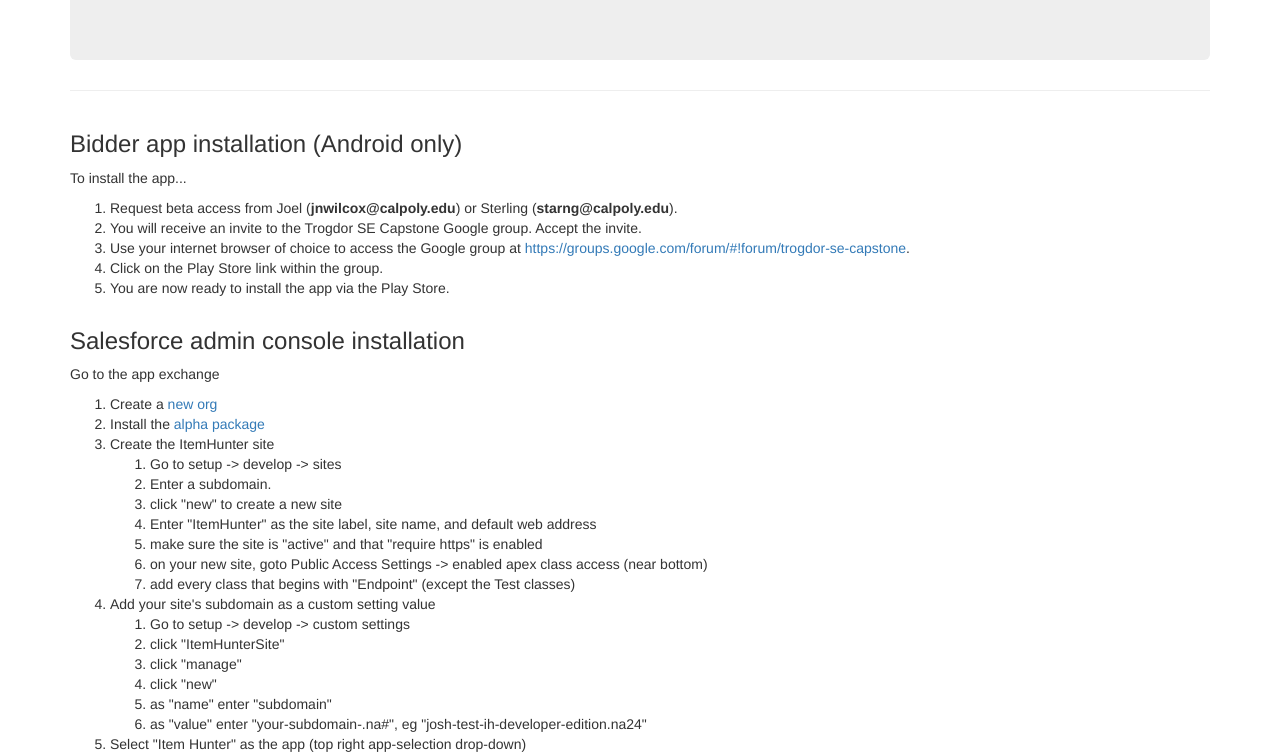
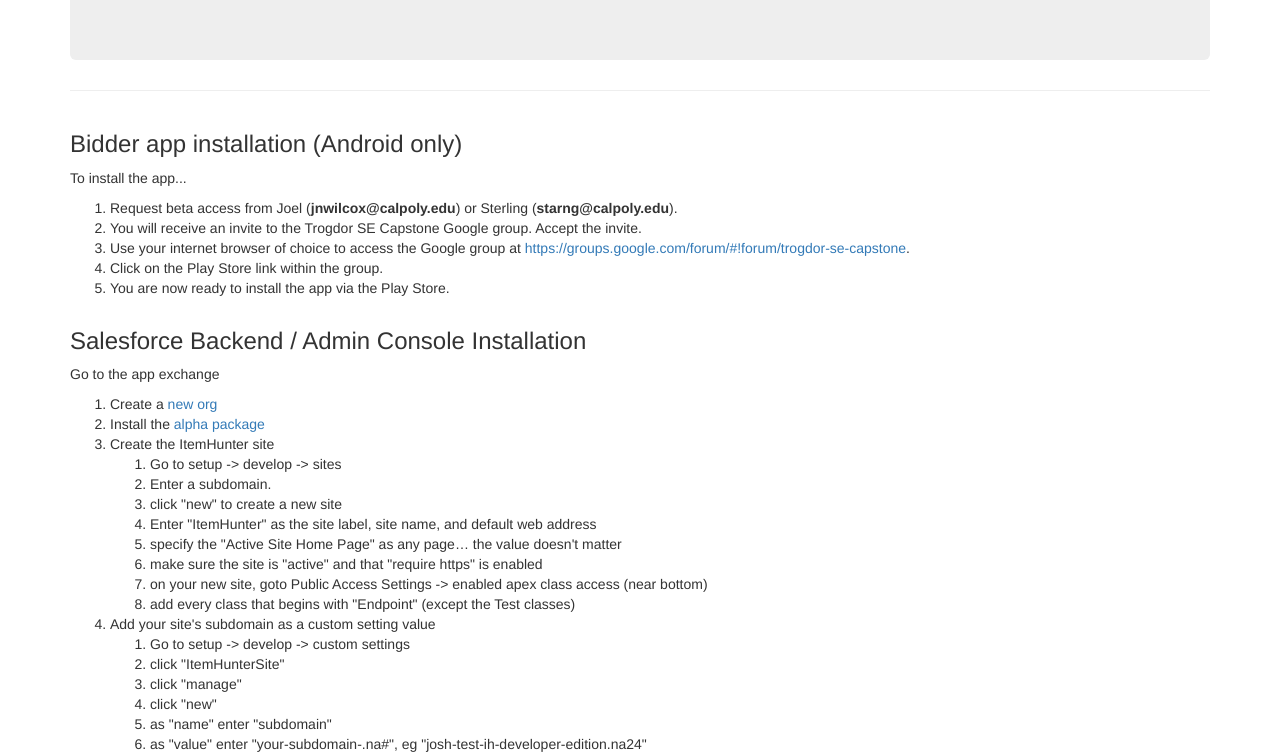
Before and after one commit to SalesforceCapstone2015/SalesforceCapstone2015.github.io, a plain HTML site: page trogdor.html in a window 1280 px wide. Shown: the part 480-1234 px from the top of the page. Drawn offline with Linux system fonts and the light colour scheme.

Commit message:
salesforce: specify that active site page can be any value

```diff
--- a/trogdor.html
+++ b/trogdor.html
@@ -89,7 +89,7 @@
 
         <div class="row">
             <div class="col-lg-12">
-                <h3>Salesforce admin console installation</h3>
+                <h3>Salesforce Backend / Admin Console Installation</h3>
                 <p>Go to the app exchange</p>
                 <ol>
                   <li>Create a <a href="https://developer.salesforce.com/signup">new org</a></li>
@@ -100,6 +100,7 @@
                     <li>Enter a subdomain.</li>
                     <li>click "new" to create a new site</li>
                     <li>Enter "ItemHunter" as the site label, site name, and default web address</li>
+                    <li>specify the "Active Site Home Page" as any page&hellip; the value doesn't matter</li>
                     <li>make sure the site is "active" and that "require https" is enabled</li>
                     <li>on your new site, goto Public Access Settings -&gt; enabled apex class access (near bottom)</li>
                     <li>add every class that begins with "Endpoint" (except the Test classes)</li>
```
